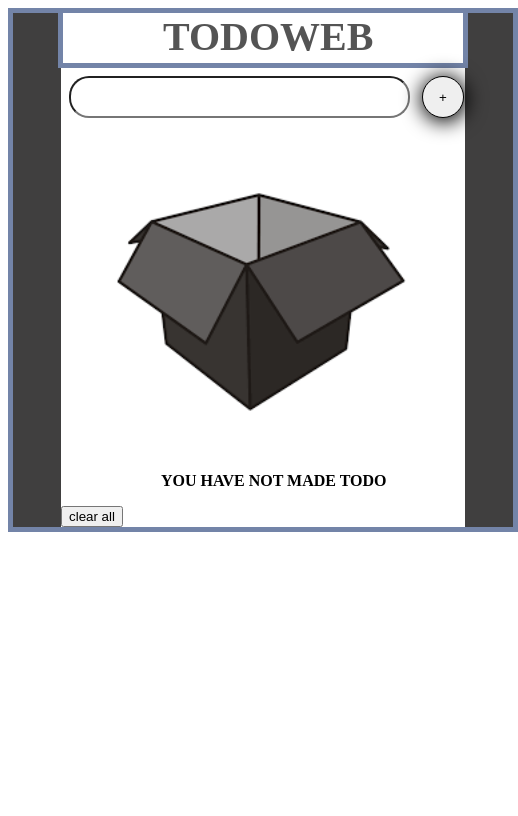
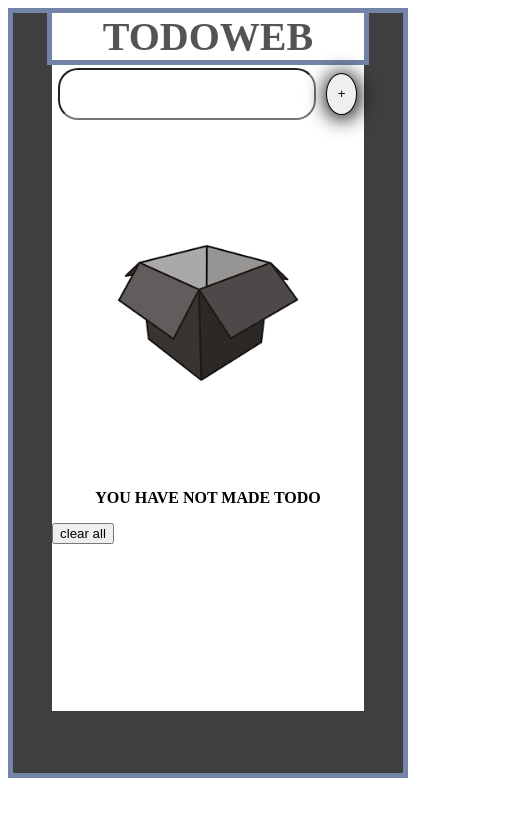
Before and after one commit to Hemant8094/experiments, a plain HTML site: page index.html in a window 390 px wide. Shown: the whole page, 518 px wide, since content can reach past the window. Drawn offline with Linux system fonts and the light colour scheme.

Commit message:
change ui for mobile phones

```diff
--- a/index.html
+++ b/index.html
@@ -1,20 +1,20 @@
 <!DOCTYPE html>
-<html lang="en">
+<html lang="en"style = "height: 90%;
+width: 100%;">
 <head>
     <meta charset="UTF-8">
     <meta name="viewport" content="width=device-width, initial-scale=1.0, maximum-scale=1.0, user-scalable=no">
     <title>TODOWEB</title>
     <style>
         .main{
-            width: 500px;
+            width: 100%;
             height: 100%;
-            min-height:500px ;
             border: 5px solid rgb(115, 132, 168);
             background-color: rgb(64 63 63);
         }
+
         .top{
-            width: 400px;
-            height: 50px;
+            width: 80%;
             margin: auto;
             border: 5px solid rgb(115, 132, 168);
             border-top: 0px;
@@ -22,33 +22,28 @@
 
         }
         h4{
-            width: 200px;
-            height: 50px;
-            margin-top: 0px;
             margin: auto;
-            margin-right: auto;
             font-size: 40px;
-            color: rgb(0 0 0 / 67%)
+            color: rgb(0 0 0 / 67%);
+            text-align: center;
         }
         .in{
             position: relative;
-            width: 210px;
             background: white;
-            margin: 0 48px;
-            width: 404px;
+            width: 80%;
+            margin: auto;
+            height: 10%;
+
         }
 
-        li {
 
+        .todo_element{
+            width:80%;
             word-break: break-all;
 
         }
-        .todo_element{
-            width:300px;
-
-        }
         .buttoncss{
-            margin-left: 300px;
+            margin-left: 85%;
 
         }
         .buttoncss:hover {
@@ -56,8 +51,12 @@
             color: rgb(255, 255, 255);
         }
         .add_todo {
-            width: 42px;
-            height: 42px;
+            width: 10%;
+            height: 77%;
+            max-width: 42px;
+            max-height: 42px;
+            min-width: 20px;
+            min-height: 20px;
             border-radius: 50%;
             box-shadow: 1px 2px 20px 2px black;
             border: 0.3px solid black;
@@ -90,17 +89,20 @@
             outline: none;
         }
         .todo_list {
-            height: 80%;
+            height: 75%;
             overflow-y: auto;
-            margin: 0 48px;
+            margin: 0 10%;
             background: white;
-            min-height: 400px;
+            width: 80%;
         }
         .add_todo_input {
-            width: 333px;
-            height: 36px;
-            margin: 8px;
+            width: 80%;
+            height: 60%;
             border-radius: 20px;
+            margin: auto;
+            margin-left: 2%;
+            margin-right: 2%;
+            margin-top: 1%;
         }
         .add_todo_input:focus{
            box-shadow:  -1px 0px 3pt 0pt #0008ff;
@@ -110,14 +112,14 @@
             position: relative;
         }
         img{
-            margin-left: 50px;
-            margin-top: 10px;
-            width: 300px;
-            height: 300px;
+
+            width: 60%;
+            height: 60%;
+            margin: 20%;
 
         }
         p{
-            margin-left: 100px;
+            text-align: center;
         }
         .clearcss:hover{
             background-color: firebrick;
@@ -128,7 +130,7 @@
 
     </style>
 </head>
-<body style="height: 100%;">
+<body style="height: 100%;width: 100%;">
 
     <div class = "main" style="margin: auto;">
 
```
